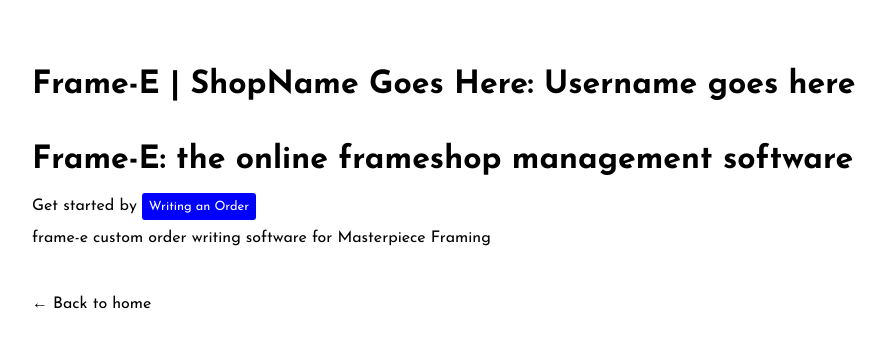
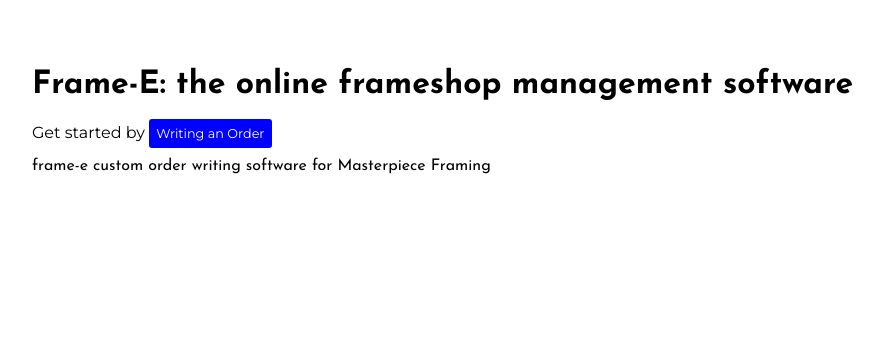
Before and after one commit to daleinen7/frame-e, a Next.js app: page / in a window 1280 px wide. Shown: the top 348 px of the page, without its empty margins (48-934 px from the left). Built offline with nearby package versions, Linux system fonts and the light colour scheme.

Commit message:
further format homepage

```diff
--- a/components/layout.jsx
+++ b/components/layout.jsx
@@ -16,7 +16,9 @@
 
         </Head>
         <header className={styles.header}>
-            <h1>Frame-E | ShopName Goes Here: Username goes here</h1>
+            {!home && (
+                <h1>Frame-E | ShopName Goes Here: Username goes here</h1>
+            )}
         </header>
         <main>{children}</main>
         {!home && (
--- a/pages/index.jsx
+++ b/pages/index.jsx
@@ -4,7 +4,7 @@
 
 export default function Home() {
   return (
-    <Layout>
+    <Layout home>
       <Head>
         <title>Frame-E</title>
         <link rel="icon" href="/favicon.ico" />
--- a/styles/globals.css
+++ b/styles/globals.css
@@ -27,3 +27,7 @@
 * {
   box-sizing: border-box;
 }
+
+p {
+  font-family: 'Montserrat', sans-serif;
+}
```
